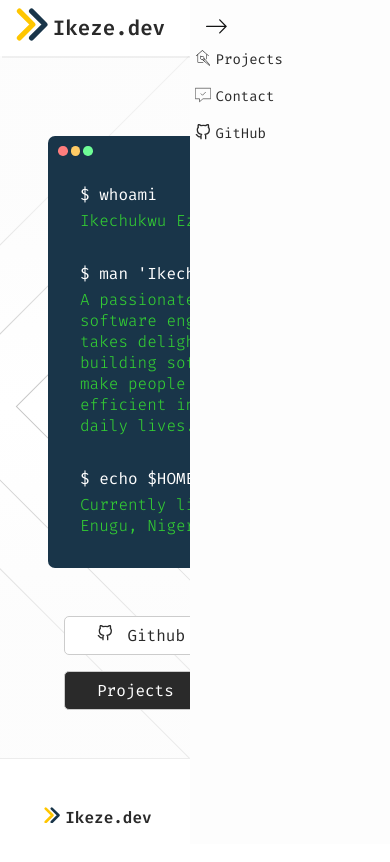
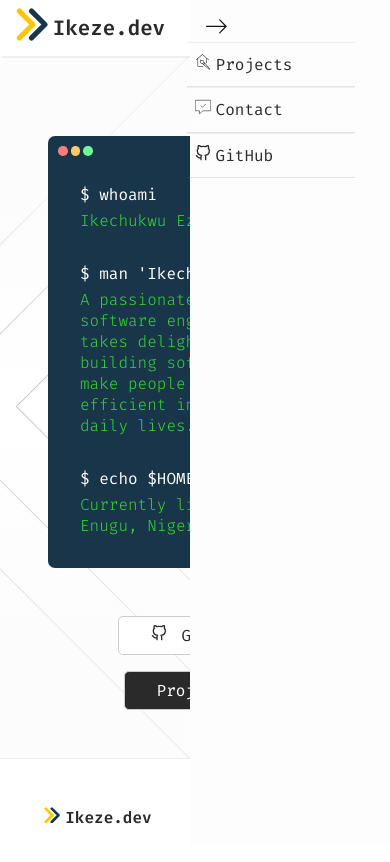
Before and after one commit to iykekings/portfolio, a Svelte app: page / in a window 390 px wide. Both pictures are taken after a click on the element 358 px from the left and 28 px from the top of the page. Shown: the top 862 px of the page. Built offline with nearby package versions, Linux system fonts and the light colour scheme.

Commit message:
set body to flex

```diff
--- a/public/global.css
+++ b/public/global.css
@@ -1,11 +1,14 @@
-html, body {
+html,
+body {
   position: relative;
   width: 100%;
   height: 100%;
   box-sizing: border-box;
 }
 
-*, *::after, *::before {
+*,
+*::after,
+*::before {
   box-sizing: border-box;
 }
 
@@ -16,10 +19,12 @@ body {
   box-sizing: border-box;
   /* font-family: -apple-system, BlinkMacSystemFont, "Segoe UI", Roboto, Oxygen-Sans, Ubuntu, Cantarell, "Helvetica Neue", sans-serif; */
   font-family: 'Fira Code', monospace;
+  display: flex;
+  flex-direction: column;
 }
 
 a {
-	color: rgb(0,100,200);
+  color: rgb(0, 100, 200);
   text-decoration: none;
 }
 
@@ -28,14 +33,17 @@ a:hover {
 }
 
 a:visited {
-	color: rgb(0,80,160);
+  color: rgb(0, 80, 160);
 }
 
 label {
   display: block;
 }
 
-input, button, select, textarea {
+input,
+button,
+select,
+textarea {
   font-family: inherit;
   font-size: inherit;
   padding: 0.4em;
@@ -49,7 +57,7 @@ input:disabled {
   color: #ccc;
 }
 
-input[type="range"] {
+input[type='range'] {
   height: 0;
 }
 
--- a/src/components/Icon.svelte
+++ b/src/components/Icon.svelte
@@ -2,7 +2,7 @@
   import collections from "../assets/icons.js";
   export let icon;
   export let width;
-  export let cls;
+  export let cls = "icon";
 
   // export let fill;
 </script>
@@ -15,6 +15,6 @@
   }
 </style>
 
-<div style="width: {width}" class={!cls ? '' : cls} on:click>
+<div style="width: {width}" class={cls} on:click>
   {@html collections[icon]}
 </div>
--- a/src/components/Navbar.svelte
+++ b/src/components/Navbar.svelte
@@ -54,8 +54,11 @@
         font-size: 14px;
       }
       @media (max-width: 600px) {
-        padding: 0.5rem;
+        padding: 0.7rem 0.5rem;
         width: 100%;
+        font-size: 1rem;
+        border-bottom: 1px solid #80808033;
+        border-top: 0.5px solid #8080801c;
         &:hover {
           background-color: #eeeeee;
         }
@@ -69,7 +72,7 @@
 
 <svelte:window bind:innerWidth={width} />
 {#if navState && inactive}
-  <nav in:fly={{ x: 200, duration: 1000 }} out:fly={{ x: 200, duration: 500 }}>
+  <nav in:fly={{ x: 200, duration: 500 }} out:fly={{ x: 200, duration: 500 }}>
     {#each navs as nav}
       <Link to={nav.toLowerCase()}>
         <Icon icon={nav.toLowerCase()} width="1rem" />
@@ -84,10 +87,12 @@
 {/if}
 {#if !inactive && !navState}
   <nav
-    in:fly={{ x: 200, duration: 1500 }}
+    in:fly={{ x: 200, duration: 500 }}
     out:fly={{ x: 200, duration: 500 }}
     class:inactive>
-    <Icon icon="arrowRight" width="1.3rem" cls="close" on:click={toggleNav} />
+    <div>
+      <Icon icon="arrowRight" width="1.3rem" cls="close" on:click={toggleNav} />
+    </div>
     {#each navs as nav}
       <Link to={nav.toLowerCase()} on:click={toggleNav}>
         <Icon icon={nav.toLowerCase()} width="1rem" />
--- a/src/pages/Home.svelte
+++ b/src/pages/Home.svelte
@@ -20,6 +20,7 @@
     z-index: 2;
     display: flex;
     flex-wrap: wrap;
+    justify-content: center;
     :global(a) {
       margin-top: 1rem;
     }
```
Lines whose indentation alone changed are shown as unchanged.
